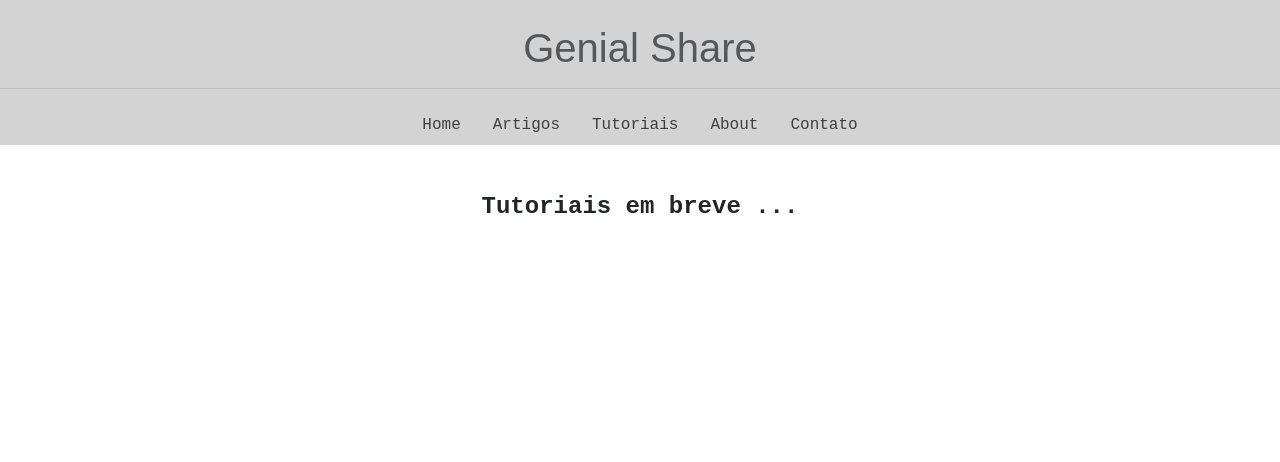
After one commit to fabriciocovalesci/genialshare, a Django app: page /tutoriais/ in a window 1280 px wide. The commit adds this page. Shown: the top 462 px of the page. Run offline with Django 3.2, Linux system fonts and the light colour scheme; parts of the project's set-up code (start-up, migrations or seed data) failed here and were passed over; some libraries are stand-ins or nearby versions; some web fonts are replaced.

Commit message:
add ultimas paginas

```diff
--- a/core/artigo/urls.py
+++ b/core/artigo/urls.py
@@ -2,7 +2,9 @@ from django.urls import path, include
 from . import views
 
 urlpatterns = [
-    path('', views.home, name='home'),
+    path('home/', views.home, name='home'),
+    path('artigos/', views.artigos, name='artigos'),
+    path('tutoriais/', views.tutoriais, name='tutoriais'),
     path('about/', views.about, name='about'),
     path('contato/', views.contato, name='contato'),
 ]
--- a/core/artigo/views.py
+++ b/core/artigo/views.py
@@ -3,10 +3,20 @@ from core.artigo.models import Artigo
 
 def home(request):
     post = Artigo.objects.all()
-    return render(request, 'base.html', {'post' : post})
+    return render(request, 'home.html', {'post' : post})
+
+
+def artigos(request):
+    return render(request, 'artigos.html')
+
+
+def tutoriais(request):
+    return render(request, 'tutoriais.html')
+
 
 def about(request):
     return render(request, 'about.html')
 
+
 def contato(request):
     return render(request, 'contato.html')
--- a/templates/base.html
+++ b/templates/base.html
@@ -28,13 +28,13 @@
 
       <ul class="nav justify-content-center">
         <li class="nav-item">
-          <a class="nav-link active nav-titulo" href="#">Home</a>
+          <a class="nav-link active nav-titulo" href="{% url 'home' %}">Home</a>
         </li>
         <li class="nav-item">
-          <a class="nav-link nav-titulo" href="#">Artigos</a>
+          <a class="nav-link nav-titulo" href="{% url 'artigos' %}">Artigos</a>
         </li>
         <li class="nav-item">
-          <a class="nav-link nav-titulo" href="#">Tutorias</a>
+          <a class="nav-link nav-titulo" href="{% url 'tutoriais' %}">Tutoriais</a>
         </li>
         <li class="nav-item">
           <a class="nav-link nav-titulo" href="{% url 'about' %}">About</a>
@@ -47,11 +47,10 @@
   </header>
 
 
-{% block content %}
 
 
-
-
+{% block content %}
+<h4 class="texto">Blog em construção !!</h4>
 
 
 {% endblock %}
--- /dev/null
+++ b/templates/tutoriais.html
@@ -0,0 +1,9 @@
+{% extends 'base.html' %}
+
+
+{% block content %}
+
+<h4 class="texto mt-5">Tutoriais em breve ...</h4>
+
+
+{% endblock %}
```
Also changed, not shown: templates/artigos.html (added, +9 -0 lines), templates/home.html (added, +9 -0 lines).
